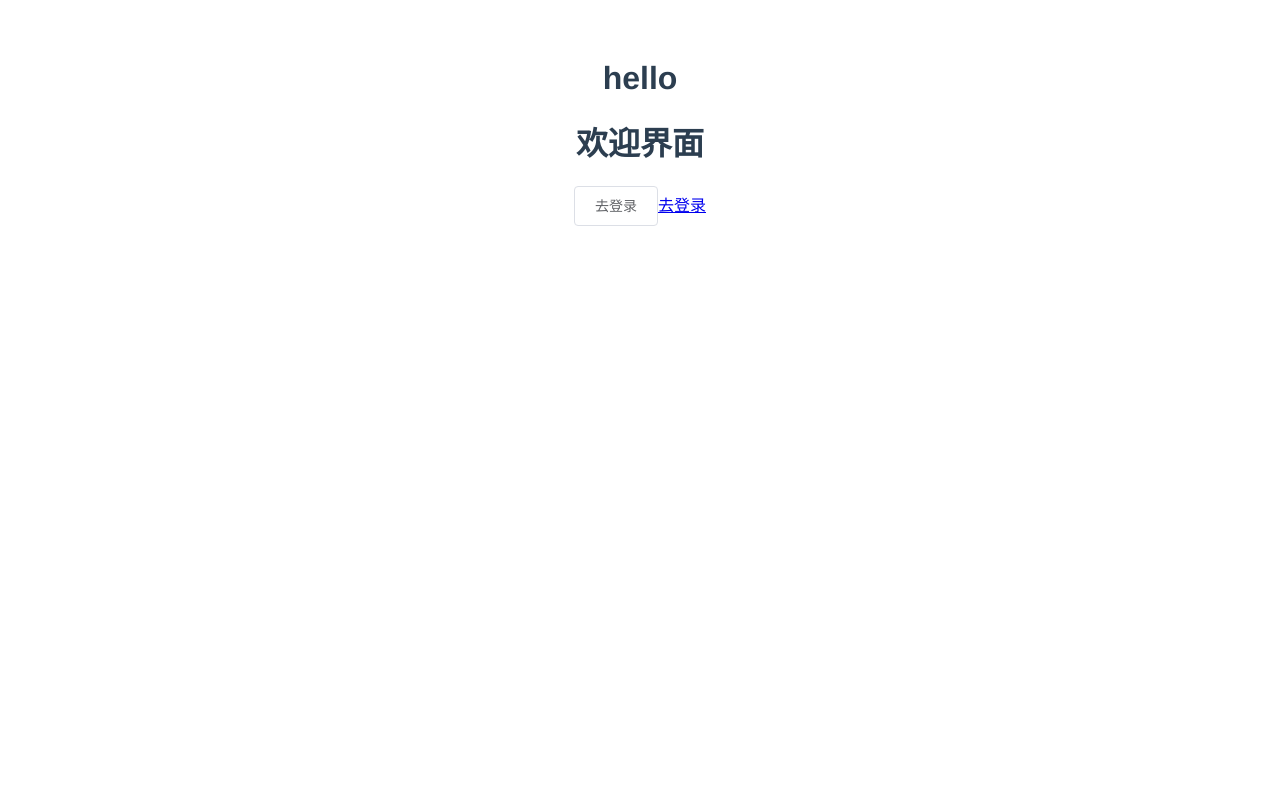
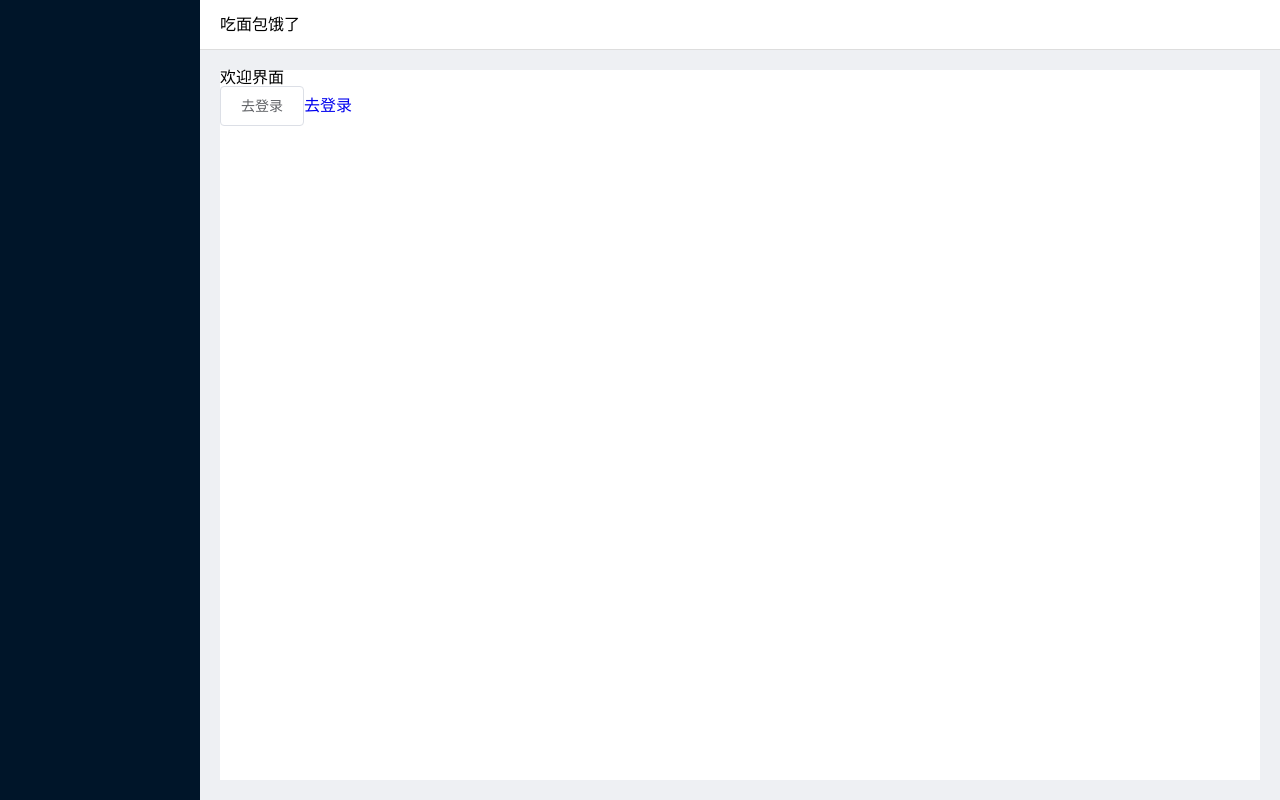
Before and after one commit to niuzhiwei/manager-fe, a Vue app: page /login#/welcome in a window 1280 px wide. Built offline with nearby package versions, Linux system fonts and the light colour scheme.

Commit message:
整体架构

```diff
--- a/src/App.vue
+++ b/src/App.vue
@@ -5,20 +5,10 @@
 <script >
 export default {
   name: "app",
-  mounted() {
-    this.$storage.setItem("name", "niuniu");
-    this.$storage.clearItem("name");
-  },
 };
 </script>
 
-<style>
-#app {
-  font-family: Avenir, Helvetica, Arial, sans-serif;
-  -webkit-font-smoothing: antialiased;
-  -moz-osx-font-smoothing: grayscale;
-  text-align: center;
-  color: #2c3e50;
-  margin-top: 60px;
-}
+<style lang='sass'>
+@import './assets/style/reset.css'
+@import './assets/style/index.scss'
 </style>
--- /dev/null
+++ b/src/assets/style/index.scss
@@ -0,0 +1,82 @@
+html, body {
+  height: 100%;
+  width: 100%;
+}
+*:not([class^='el-']) {
+  box-sizing: border-box;
+}
+.white{
+  background-color: #ffffff;
+}
+a{
+  text-decoration: none;
+}
+.gray{
+  background-color: #eef0f3;
+}
+.mr10{
+  margin-right: 10px;
+}
+.mr20{
+  margin-right: 20px;
+}
+.mb20{
+  margin-bottom: 20px;
+}
+.m-lr10{
+  margin-left: 10px;
+  margin-right: 10px;
+}
+.p20{
+  padding: 20px;
+}
+.pl20{
+  padding-left: 20px;
+}
+.text-right{
+  text-align: right;
+}
+.fr{
+  float: right;
+}
+.flex{
+  display: flex;
+}
+.flex-between{
+  display: flex;
+  justify-content: space-between;
+}
+.flex-center{
+  display: flex;
+  justify-content: center;
+}
+.tips{
+  margin-left: 15px;
+  color: #787878;
+}
+
+
+/*
+* 公共样式
+*/
+.query-form {
+  background-color: #ffffff;
+  padding: 22px 20px 0;
+  border-radius: 5px;
+}
+.base-table {
+  border-radius: 5px;
+  background: #ffffff;
+  margin-top: 20px;
+  margin-bottom: 20px;
+  .action {
+    border-radius: 5px 5px 0px 0px;
+    background: #ffffff;
+    padding: 20px;
+    border-bottom: 1px solid #ece8e8;
+  }
+  .pagination {
+    text-align: right;
+    padding: 10px;
+  }
+}
--- /dev/null
+++ b/src/assets/style/reset.css
@@ -0,0 +1,2 @@
+/* 请尽量不要直接更改此reset文件 */
+html,body,div,span,applet,object,iframe,h1,h2,h3,h4,h5,h6,p,blockquote,pre,a,abbr,acronym,address,big,cite,code,del,dfn,em,img,ins,kbd,q,s,samp,small,strike,strong,sub,sup,tt,var,b,u,i,center,dl,dt,dd,ol,ul,li,fieldset,form,label,legend,table,caption,tbody,tfoot,thead,tr,th,td,article,aside,canvas,details,embed,figure,figcaption,footer,header,hgroup,menu,nav,output,ruby,section,summary,time,mark,audio,video{border:0;font-size:100%;font:inherit;vertical-align:baseline;margin:0;padding:0}article,aside,details,figcaption,figure,footer,header,hgroup,menu,nav,section{display:block}body{line-height:1}ol,ul{list-style:none}blockquote,q{quotes:none}blockquote:before,blockquote:after,q:before,q:after{content:none}table{border-collapse:collapse;border-spacing:0}
--- a/src/components/Home.vue
+++ b/src/components/Home.vue
@@ -1,7 +1,16 @@
 <template>
-  <div>
-    <h1>hello</h1>
-    <router-view></router-view>
+  <div class="basic-layout">
+    <div class="nav-side"></div>
+    <div class="content-right">
+      <div class="nav-top">
+        <div class="bread">吃面包饿了</div>
+      </div>
+      <div class="wrapper">
+        <div class="main-page">
+          <router-view></router-view>
+        </div>
+      </div>
+    </div>
   </div>
 </template>
 
@@ -11,5 +20,32 @@
 };
 </script>
 
-<style>
+<style lang='sass' scoped>
+.basic-layout
+  position: relative
+  .nav-side
+    position: fixed
+    width: 200px
+    height: 100vh
+    background-color: #001529
+    color: #fff
+    overflow-y: auto
+    transition: width .5s
+  .content-right
+    margin-left: 200px
+    .nav-top
+      height: 50px
+      line-height: 50px
+      display: flex
+      align-items: center
+      justify-content: space-between
+      border-bottom: 1px solid #ddd
+      padding: 0 20px
+    .wrapper
+      background-color: #eef0f3
+      padding: 20px
+      height: calc(100vh - 50px)
+      .main-page
+        background-color: #fff
+        height: 100%
 </style>
--- a/src/components/Welcome.vue
+++ b/src/components/Welcome.vue
@@ -1,7 +1,9 @@
 <template>
-  <h1>欢迎界面</h1>
-  <el-button>去登录</el-button>
-  <router-link to="/login">去登录</router-link>
+  <div class="welcome">
+    <h1>欢迎界面</h1>
+    <el-button>去登录</el-button>
+    <router-link to="/login">去登录</router-link>
+  </div>
 </template>
 
 <script>
@@ -10,5 +12,5 @@
 };
 </script>
 
-<style>
+<style lang='sass' scoped>
 </style>
```
